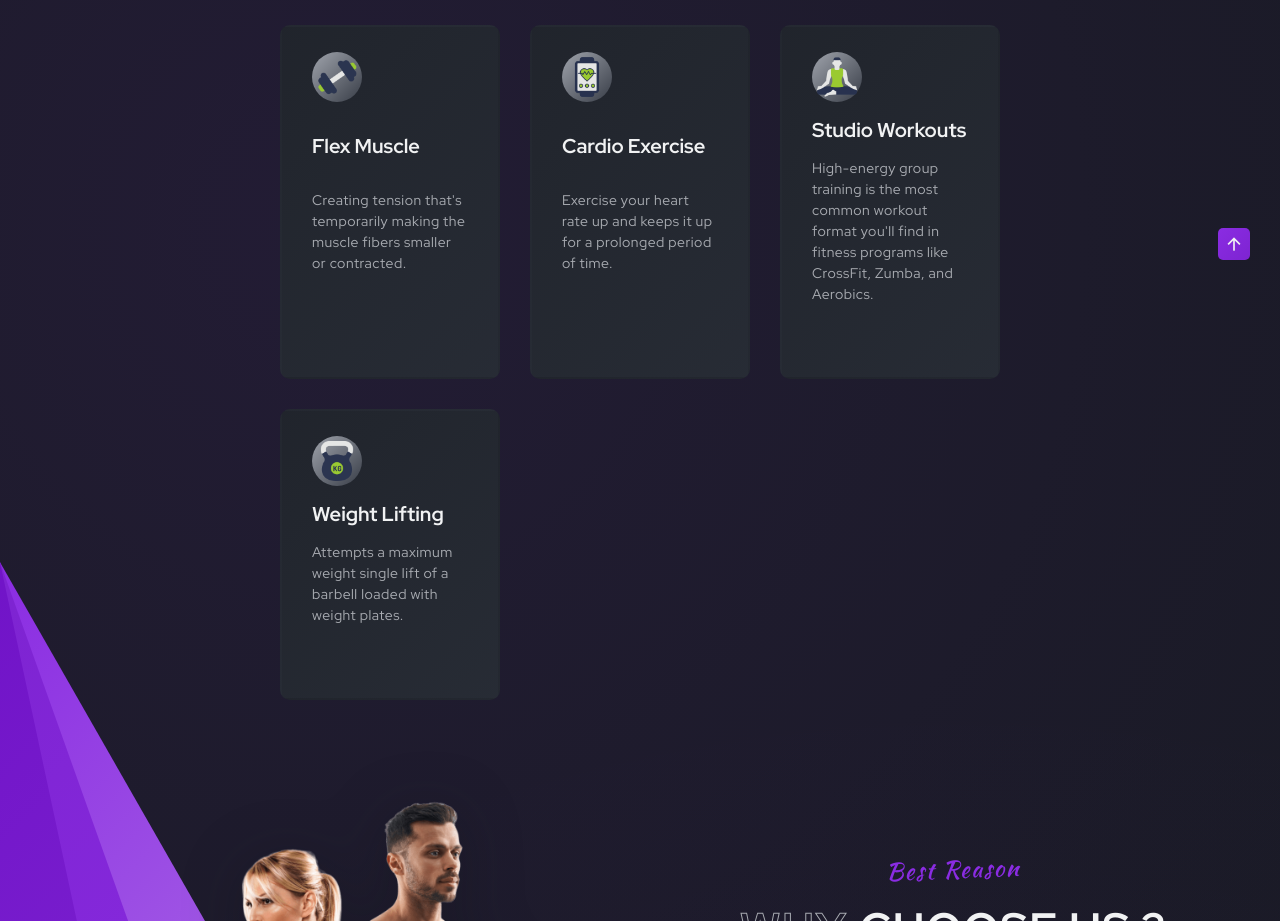
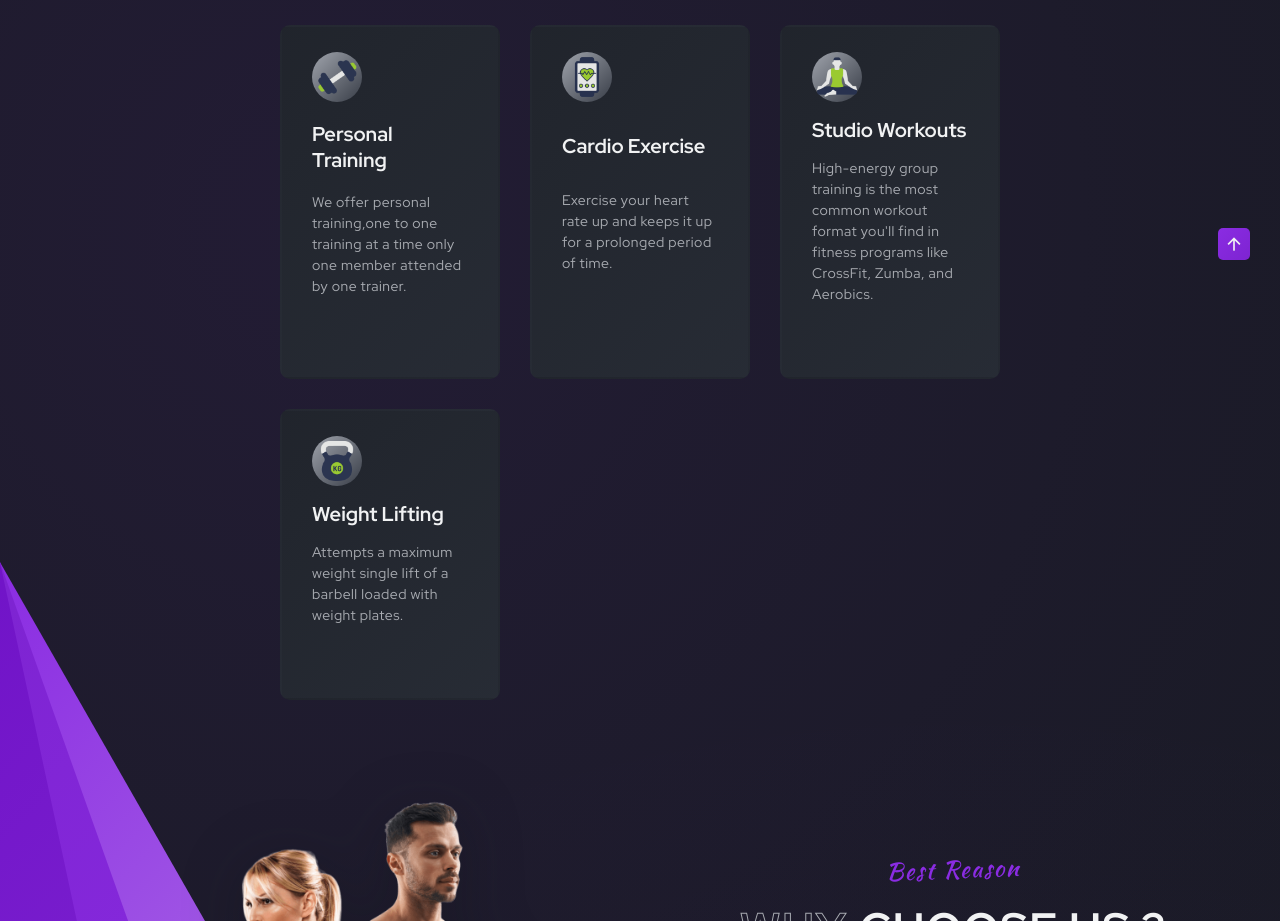
Before and after one commit to Mishraaa-Anant/We1fitnessstudio, a plain HTML site: page index.html in a window 1280 px wide. Shown: the part 780-1701 px from the top of the page. Drawn offline with nearby package versions, Linux system fonts and the light colour scheme.

Commit message:
Update index.html

```diff
--- a/index.html
+++ b/index.html
@@ -105,10 +105,10 @@
             <div class="program__shape">
               <img src="assets/img/program1.png" alt="program image" class="program__img">
             </div>
-            <h3 class="program__title">Flex Muscle</h3>
+            <h3 class="program__title">Personal Training</h3>
             <p class="program__description">
-              Creating tension that's temporarily making the muscle
-              fibers smaller or contracted.
+              We offer personal training,one to one training
+              at a time only one member attended by one trainer.
             </p>
             <a href="#" class="program__button">
               <i class="ri-arrow-right-line"></i>
```
